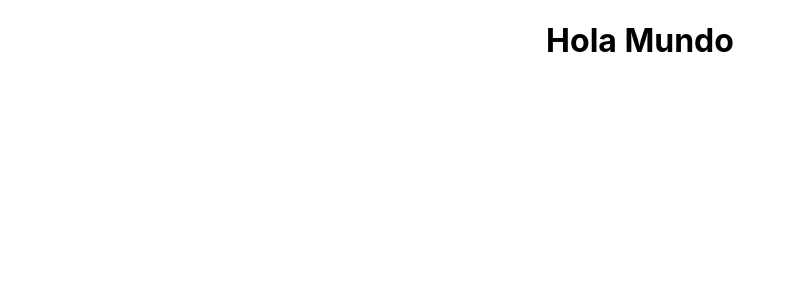
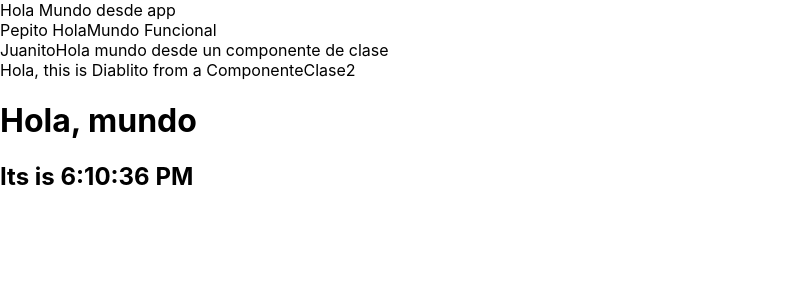
Before and after one commit to ngarng00/CompraVenta2025, a React (Create React App) app in the folder frontend/: page / in a window 1280 px wide. Shown: the top 300 px of the page, without its empty margins (0-795 px from the left). Built offline with nearby package versions, Linux system fonts and the light colour scheme.

Commit message:
chore: primer dia aprendiendo react

```diff
--- a/frontend/public/index.html
+++ b/frontend/public/index.html
@@ -29,6 +29,8 @@
   <body>
     <noscript>You need to enable JavaScript to run this app.</noscript>
     <div id="root"></div>
+    <div id="root2"></div>
+
     <!--
       This HTML file is a template.
       If you open it directly in the browser, you will see an empty page.
--- a/frontend/src/App.tsx
+++ b/frontend/src/App.tsx
@@ -1,12 +1,61 @@
 import React from 'react';
 import logo from './logo.svg';
 import './App.css';
+import { HolaMundo } from './componentes/HolaMundo';
+import { ComponenteFuncional } from './componentes/ComponenteFuncional';
+import { ComponenteClase } from './componentes/ComponenteClase';
+import { ComponenteClase2} from './componentes/ComponenteClase2';
+
+const name = 'Nicolas';
+const element = <h2>Hola, {name}</h2>;
+
+const formatName = (user: any) => {
+  return user.firstName + ' ' + user.lastName;
+}
+
+const user = {
+  firstName: 'Nicolas',
+  lastName: 'Garnica'
+}
+
+const elementAHref = <a href="https://react.dev/"> Introducion Reactt </a>
 
 function App() {
   return (
-    <div className="App">
+    /*<div className="App">
       <h1>Hola Mundo</h1>
-    </div>
+      {name}
+      {element}
+
+      <h1>Hola {formatName(user)}</h1>
+      {elementAHref}
+    </div>*/
+
+    <>
+      <div className="Component">
+        <>
+          <HolaMundo />
+        </>
+      </div>
+
+      <div className="ComponentFuncional">
+        <>
+          <ComponenteFuncional name={"Pepito"}/>
+        </>
+      </div>
+
+      <div className="ComponentClase">
+        <>
+          <ComponenteClase name ={"Juanito"}/>
+        </>
+      </div>
+
+      <div className="ComponenteClase2">
+        <>
+          <ComponenteClase2 name ={"Diablito"}/>
+        </>
+      </div>
+    </>
   );
 }
 
--- /dev/null
+++ b/frontend/src/componentes/ComponenteClase.tsx
@@ -0,0 +1,18 @@
+import React from 'react';
+
+interface ComponenteClaseProps {
+    name: string;
+}
+
+export class ComponenteClase extends React.Component<ComponenteClaseProps, any> {
+    constructor(props: ComponenteClaseProps) {
+        super(props);
+    }
+
+    render(){
+        return <>
+            {this.props.name}
+            Hola mundo desde un componente de clase
+        </>;
+    }
+}
--- /dev/null
+++ b/frontend/src/componentes/ComponenteClase2.tsx
@@ -0,0 +1,30 @@
+import React from "react";
+
+interface ComponenteProps {
+    name: string;
+}
+
+export class ComponenteClase2 extends React.Component<ComponenteProps, ComponenteState> {
+
+    constructor(props: ComponenteProps) {
+        super(props);
+        this.state = {
+            name: this.props.name
+        }
+
+        console.log("constructor");
+    }
+
+    render() {
+        console.log("render");
+        return <>
+            Hola, this is {this.state.name} from a ComponenteClase2
+        </>
+    }
+
+
+}
+
+interface ComponenteState {
+    name: string;
+}
--- /dev/null
+++ b/frontend/src/componentes/ComponenteFuncional.tsx
@@ -0,0 +1,9 @@
+interface ComponenteFuncionalProps {
+    name: string;
+}
+
+export const ComponenteFuncional: React.FC<ComponenteFuncionalProps> = ({name}) => {
+    return (<>
+        {name} HolaMundo Funcional
+    </>)
+}
--- /dev/null
+++ b/frontend/src/componentes/HolaMundo.tsx
@@ -0,0 +1,9 @@
+interface HolaMundoProps {
+
+}
+
+export const HolaMundo: React.FC<HolaMundoProps> = ({ }) => {
+    return (<>
+        Hola Mundo desde app
+    </>)
+}
--- a/frontend/src/index.tsx
+++ b/frontend/src/index.tsx
@@ -7,12 +7,31 @@ import reportWebVitals from './reportWebVitals';
 const root = ReactDOM.createRoot(
   document.getElementById('root') as HTMLElement
 );
+
+const root2 = ReactDOM.createRoot(
+  document.getElementById('root2') as HTMLElement
+);
+
+const tick = () => {
+  const element =
+    <div>
+      <h1>Hola, mundo</h1>
+      <h2> Its is {new Date().toLocaleTimeString()}</h2>
+    </div>;
+  root2.render(element);
+}
+
+setInterval(tick, 1000);
+
+
 root.render(
   <React.StrictMode>
     <App />
   </React.StrictMode>
 );
 
+
+
 // If you want to start measuring performance in your app, pass a function
 // to log results (for example: reportWebVitals(console.log))
 // or send to an analytics endpoint. Learn more: https://bit.ly/CRA-vitals
```
